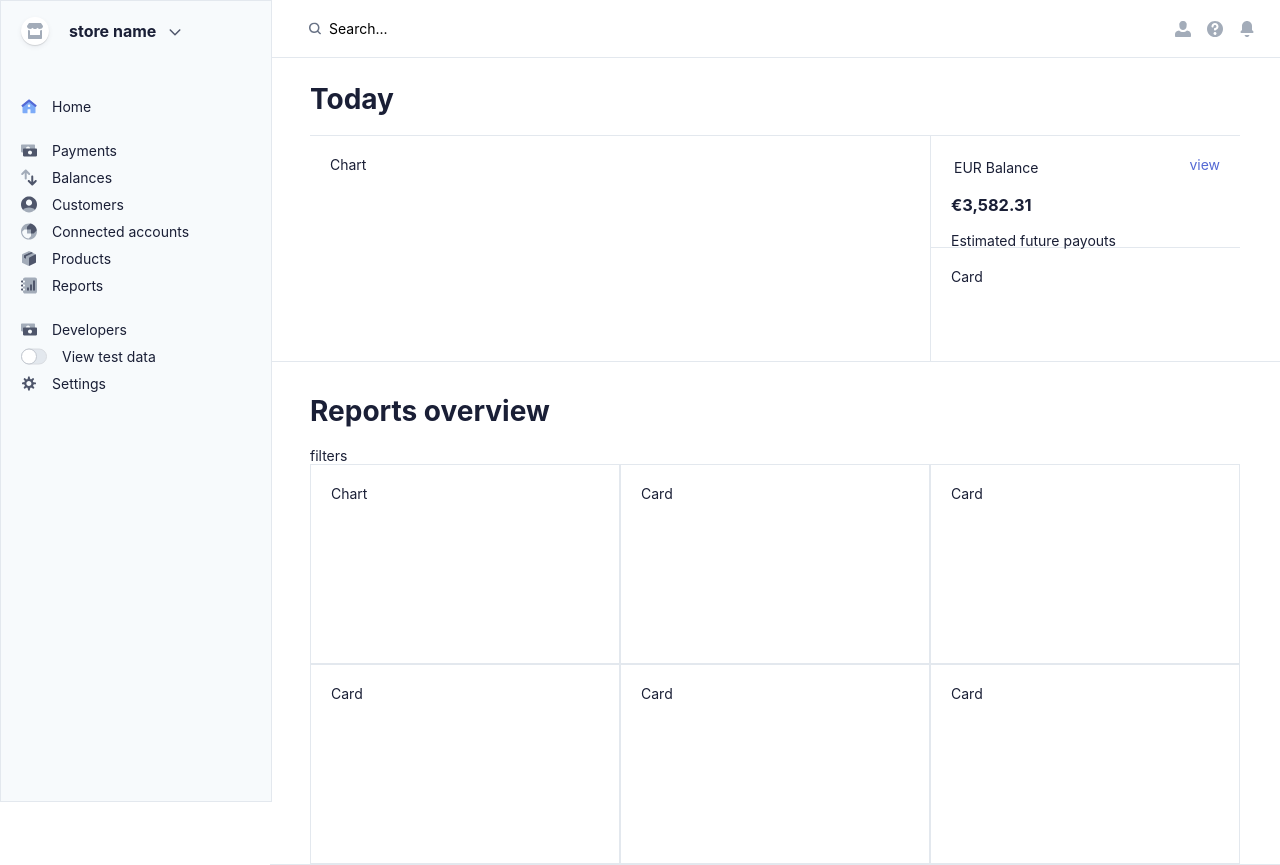
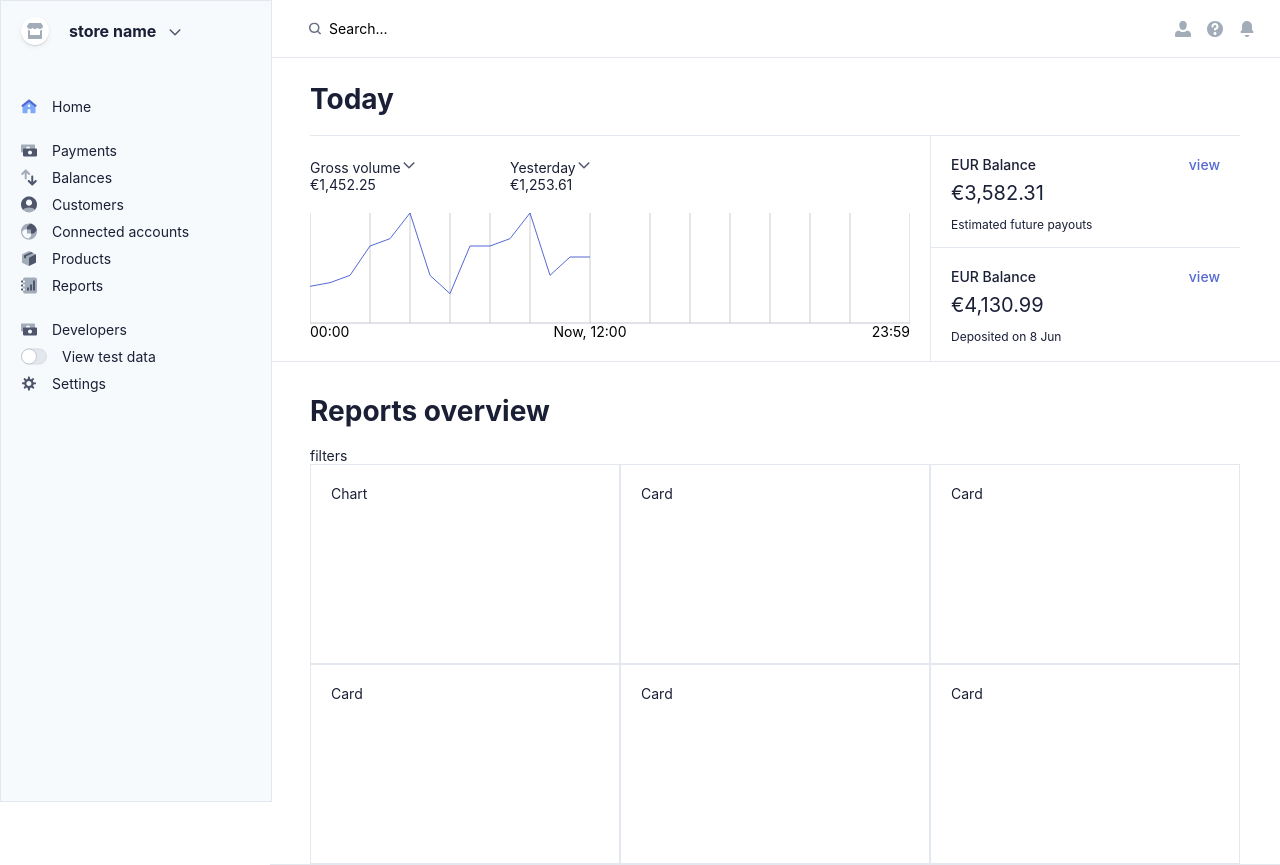
Before and after one commit to 0meram/ChargeflowDashboard, a React (Create React App) app: page / in a window 1280 px wide. Built offline with nearby package versions, Linux system fonts and the light colour scheme.

Commit message:
chart style wip

```diff
--- a/package.json
+++ b/package.json
@@ -9,6 +9,7 @@
     "react": "^18.2.0",
     "react-dom": "^18.2.0",
     "react-scripts": "5.0.1",
+    "recharts": "^2.6.0",
     "web-vitals": "^2.1.4"
   },
   "scripts": {
--- a/src/App.css
+++ b/src/App.css
@@ -147,18 +147,43 @@ body {
   margin-top: 32px;
 }
 
-.chart_card{
+
+.main_chart_data {
+  display: flex;
+}
+
+.main_chart_data div{
+  width: 200px;
+}
+
+.chart_card {
   display: flex;
   justify-content: space-between
 }
 
-.chart_card_info div{
-padding: 3px;
+.chart_card_info div {
+  font-weight: 500;
+  font-size: 14px;
+  line-height: 17px;
 }
 
-.card_view{
+.chart_card_info h3 {
+  font-weight: 400;
+  font-size: 20px;
+  margin: 8px 0px 10px 0px;
+}
+
+.chart_card_info span {
+  font-weight: 400;
+  font-size: 12px;
+  line-height: 14px;
+}
+
+.card_view {
   color: #5469D4;
   cursor: pointer;
+  font-weight: 500;
+  font-size: 14px;
 }
 
 .charts {
@@ -173,8 +198,7 @@ padding: 3px;
 }
 
 .chart1,
-.chart2,
-.main_chart {
+.chart2 {
   padding: 20px;
 }
 
@@ -182,6 +206,7 @@ padding: 3px;
   grid-area: main_chart;
   border-top: 1px solid #E3E8EE;
   border-left: #E3E8EE;
+  padding: 20px 20px 20px 0px;
 }
 
 .chart1 {
--- a/src/App.js
+++ b/src/App.js
@@ -11,8 +11,16 @@ const App = () => {
     setAsideActive(!asideActive);
   };
 
+  const styles = `
+  .recharts-cartesian-axis-line {
+    stroke: #C2C7CF;
+    stroke-width: 1;
+  }
+`;
+
   return (
     <div className={`grid-container ${asideActive ? 'aside-active' : ''}`}>
+      <style>{styles}</style>
       <Header/>
       <SideMenu/>
       <Main/>
--- a/src/components/Charts.jsx
+++ b/src/components/Charts.jsx
@@ -1,9 +1,99 @@
 import React from 'react'
+import { ReactComponent as Arrow } from '../icons/arrow.svg'
+import {
+  LineChart,
+  Line,
+  XAxis,
+  YAxis,
+  CartesianGrid,
+  Tooltip,
+  Legend,
+  ResponsiveContainer,
+} from 'recharts'
 
 const Charts = () => {
+  const data = [
+    { name: '00:00', value: 100 },
+    { name: 'N/A', value: 110 },
+    { name: 'N/A', value: 130 },
+    { name: 'N/A', value: 210 },
+    { name: 'N/A', value: 230 },
+    { name: 'N/A', value: 300 },
+    { name: 'N/A', value: 130 },
+    { name: 'N/A', value: 80 },
+    { name: 'N/A', value: 210 },
+    { name: 'N/A', value: 210 },
+    { name: 'N/A', value: 230 },
+    { name: 'N/A', value: 300 },
+    { name: 'N/A', value: 130 },
+    { name: 'Now, 12:00', value: 180 },
+    { name: 'Now, 12:00', value: 180 },
+    { name: 'N/A' },
+    { name: 'N/A' },
+    { name: 'N/A' },
+    { name: 'N/A' },
+    { name: 'N/A' },
+    { name: 'N/A' },
+    { name: 'N/A' },
+    { name: 'N/A' },
+    { name: 'N/A' },
+    { name: 'N/A' },
+    { name: 'N/A' },
+    { name: 'N/A' },
+    { name: 'N/A' },
+    { name: 'N/A' },
+    { name: 'N/A' },
+    { name: '23:59' },
+  ]
+
   return (
     <div className="charts">
-      <div className="main_chart">Chart</div>
+      <div className="main_chart">
+        <div className="main_chart_data">
+          <div>
+            <div>
+              Gross volume
+              <span>
+                <Arrow />
+              </span>
+            </div>
+            <div>€1,452.25</div>
+          </div>
+          <div>
+            <div>
+              Yesterday
+              <span>
+                <Arrow />
+              </span>
+            </div>
+            <div>€1,253.61</div>
+          </div>
+        </div>
+        <ResponsiveContainer width="100%" height={160}>
+          <LineChart
+            data={data}
+            margin={{ top: 20, right: 0, left: 0, bottom: 0 }}
+          >
+            <CartesianGrid strokeDasharray="0" horizontal={false} />
+            <XAxis
+              dataKey="name"
+              interval="preserveStartEnd"
+              tickLine={false}
+              tick={({ x, y, payload }) =>
+                payload.value === '00:00' ||
+                payload.value === 'Now, 12:00' ||
+                payload.value === '23:59' ? (
+                  <text x={x} y={y} dy={6} textAnchor="middle">
+                    {payload.value}
+                  </text>
+                ) : null
+              }
+            />
+            <Tooltip />
+            <Line type="linear" dataKey="value" stroke="#5469D4" dot={false} />
+          </LineChart>
+        </ResponsiveContainer>
+      </div>
       <div className="chart1">
         <div className="chart_card">
           <div className="chart_card_info">
@@ -11,10 +101,19 @@ const Charts = () => {
             <h3>€3,582.31</h3>
             <span>Estimated future payouts</span>
           </div>
-          <div className='card_view'>view</div>
+          <div className="card_view">view</div>
         </div>
       </div>
-      <div className="chart2">Card</div>
+      <div className="chart2">
+        <div className="chart_card">
+          <div className="chart_card_info">
+            <div>EUR Balance</div>
+            <h3>€4,130.99</h3>
+            <span>Deposited on 8 Jun</span>
+          </div>
+          <div className="card_view">view</div>
+        </div>
+      </div>
     </div>
   )
 }
```
Also changed, not shown: 1 other file (tests, documents, lock files or other folders).
